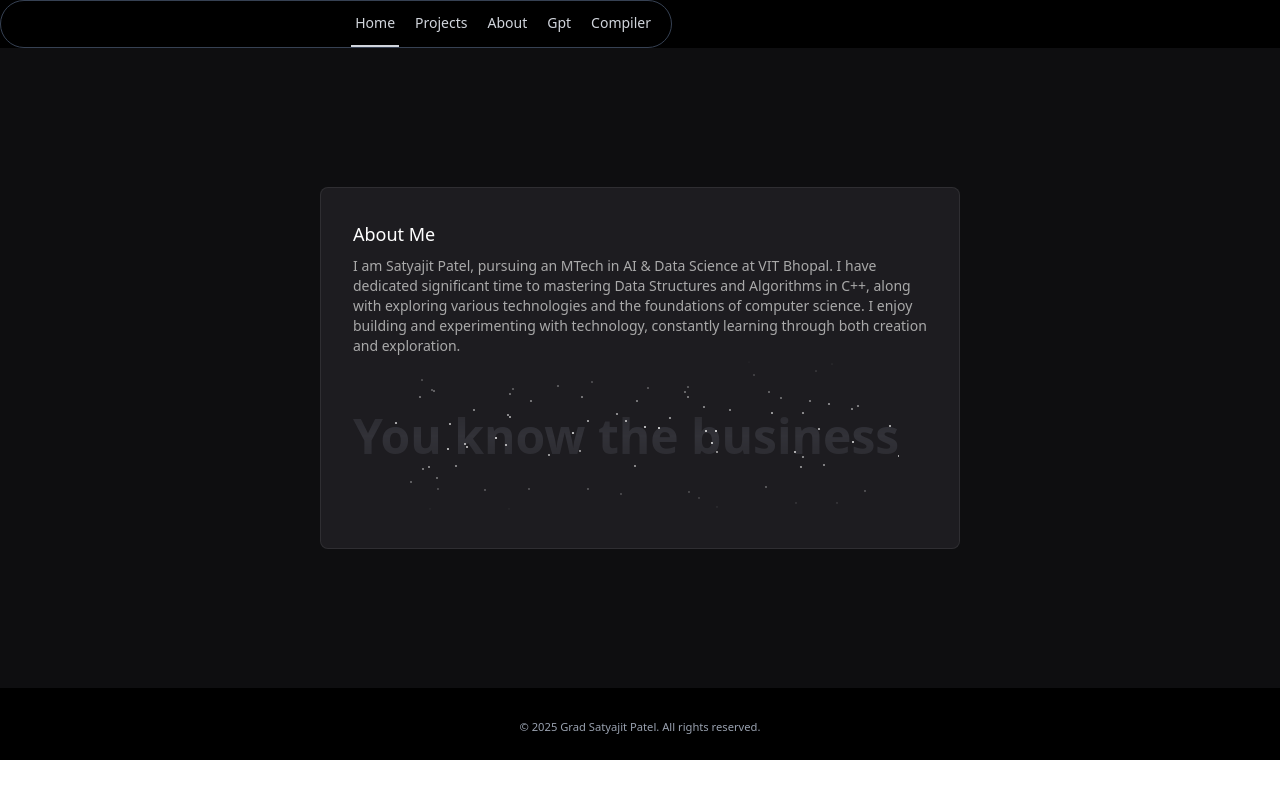
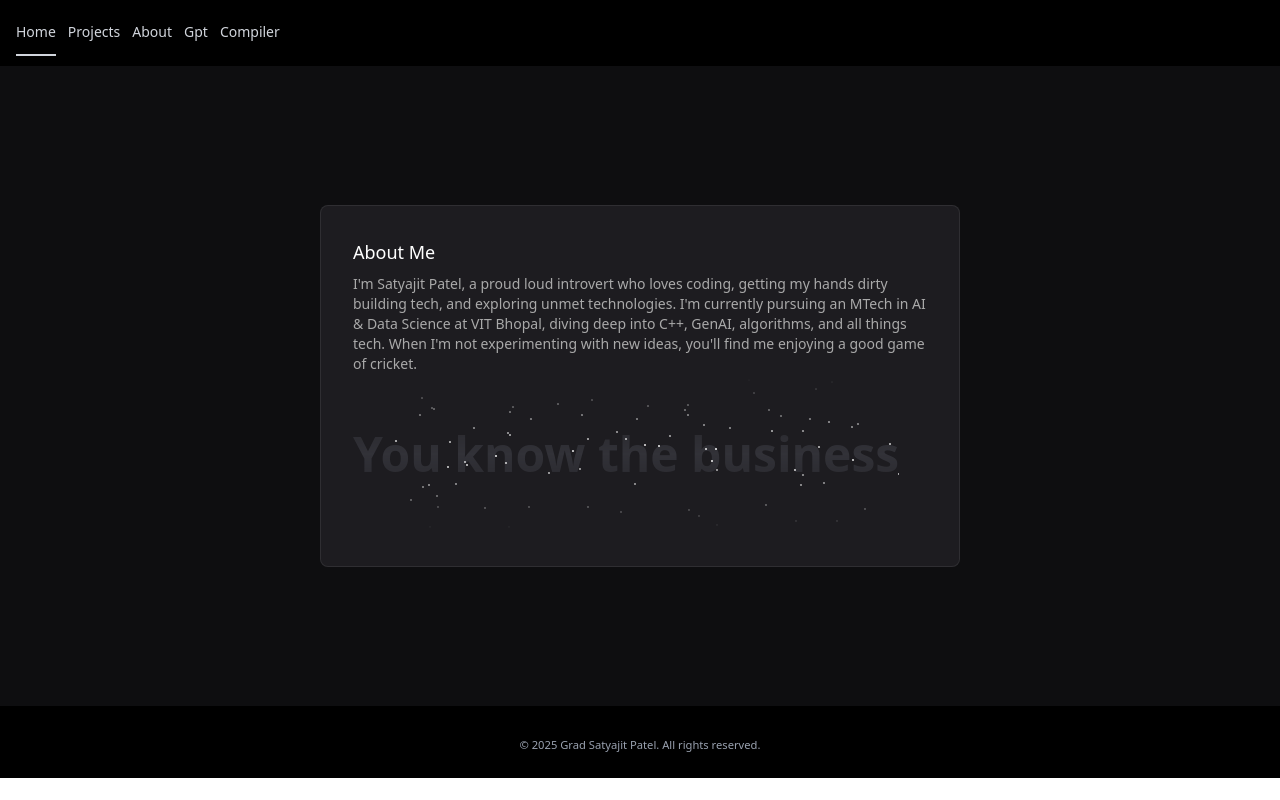
Before and after one commit to satyajit-patel/MyPortfolio, a React (Vite) app in the folder frontend/: page /about in a window 1280 px wide. Built offline with nearby package versions, Linux system fonts and the light colour scheme.

Commit message:
make navbar left align

```diff
--- a/frontend/src/components/card/TextRevealCardPreview.jsx
+++ b/frontend/src/components/card/TextRevealCardPreview.jsx
@@ -14,9 +14,7 @@ export function TextRevealCardPreview() {
           About Me
         </TextRevealCardTitle>
         <TextRevealCardDescription>
-        I am Satyajit Patel, pursuing an MTech in AI & Data Science at VIT Bhopal.
-        I have dedicated significant time to mastering Data Structures and Algorithms in C++, along with exploring various technologies and the foundations of computer science.
-        I enjoy building and experimenting with technology, constantly learning through both creation and exploration.
+          I'm Satyajit Patel, a proud loud introvert who loves coding, getting my hands dirty building tech, and exploring unmet technologies. I'm currently pursuing an MTech in AI & Data Science at VIT Bhopal, diving deep into C++, GenAI, algorithms, and all things tech. When I'm not experimenting with new ideas, you'll find me enjoying a good game of cricket.
         </TextRevealCardDescription>
       </TextRevealCard>
     </div>)
--- a/frontend/src/components/navbar/Navbar.jsx
+++ b/frontend/src/components/navbar/Navbar.jsx
@@ -6,9 +6,10 @@ function Navbar() {
 
   return (
     <header className="sticky top-0 inset-x-0 z-50 w-full text-sm bg-black">
-      <nav className="relative max-w-2xl w-full bg-black border border-gray-700 rounded-full py-2.5 md:flex md:items-center md:justify-between md:py-0 md:px-4">
-        <div className="px-4 md:px-0 flex justify-between items-center">
-          {/* Logo removed */}
+      <nav className="w-full bg-black py-2.5 md:flex md:items-center md:px-4">
+        {/* Top row: brand area / toggle button */}
+        <div className="flex items-center justify-between px-4 md:px-0">
+          {/* Logo or brand name could go here */}
           <div className="md:hidden">
             <button
               type="button"
@@ -48,35 +49,36 @@ function Navbar() {
           </div>
         </div>
 
+        {/* Nav links */}
         <div className={`${isOpen ? "block" : "hidden"} md:block`}>
-          <div className="flex flex-col md:flex-row md:items-center md:justify-end gap-2 md:gap-3 mt-3 md:mt-0 py-2 md:py-0 md:ps-7">
+          <div className="flex flex-col md:flex-row md:items-center md:justify-start gap-2 md:gap-3 mt-3 md:mt-0 py-2 md:py-0 px-4 md:px-0">
             <Link
               to="/"
-              className="py-0.5 md:py-3 px-4 md:px-1 border-s-2 md:border-s-0 md:border-b-2 border-gray-300 text-gray-300 hover:text-white"
+              className="py-0.5 md:py-3 border-b-2 border-gray-300 text-gray-300 hover:text-white"
             >
               Home
             </Link>
             <Link
               to="/projects"
-              className="py-0.5 md:py-3 px-4 md:px-1 border-s-2 md:border-s-0 md:border-b-2 border-transparent text-gray-300 hover:text-white"
+              className="py-0.5 md:py-3 border-b-2 border-transparent text-gray-300 hover:text-white"
             >
               Projects
             </Link>
             <Link
               to="/about"
-              className="py-0.5 md:py-3 px-4 md:px-1 border-s-2 md:border-s-0 md:border-b-2 border-transparent text-gray-300 hover:text-white"
+              className="py-0.5 md:py-3 border-b-2 border-transparent text-gray-300 hover:text-white"
             >
               About
             </Link>
             <Link
               to="/gpt"
-              className="py-0.5 md:py-3 px-4 md:px-1 border-s-2 md:border-s-0 md:border-b-2 border-transparent text-gray-300 hover:text-white"
+              className="py-0.5 md:py-3 border-b-2 border-transparent text-gray-300 hover:text-white"
             >
               Gpt
             </Link>
             <Link
               to="/compiler"
-              className="py-0.5 md:py-3 px-4 md:px-1 border-s-2 md:border-s-0 md:border-b-2 border-transparent text-gray-300 hover:text-white"
+              className="py-0.5 md:py-3 border-b-2 border-transparent text-gray-300 hover:text-white"
             >
               Compiler
             </Link>
```
